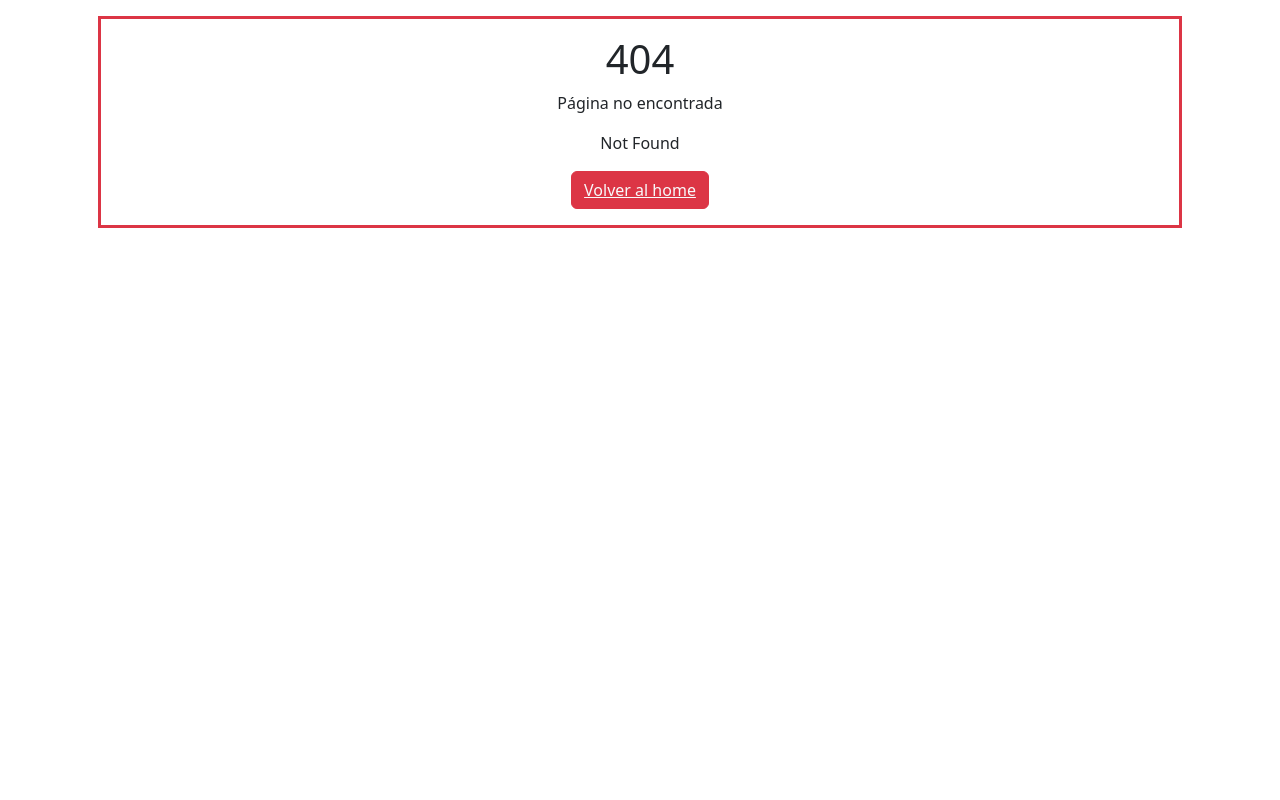
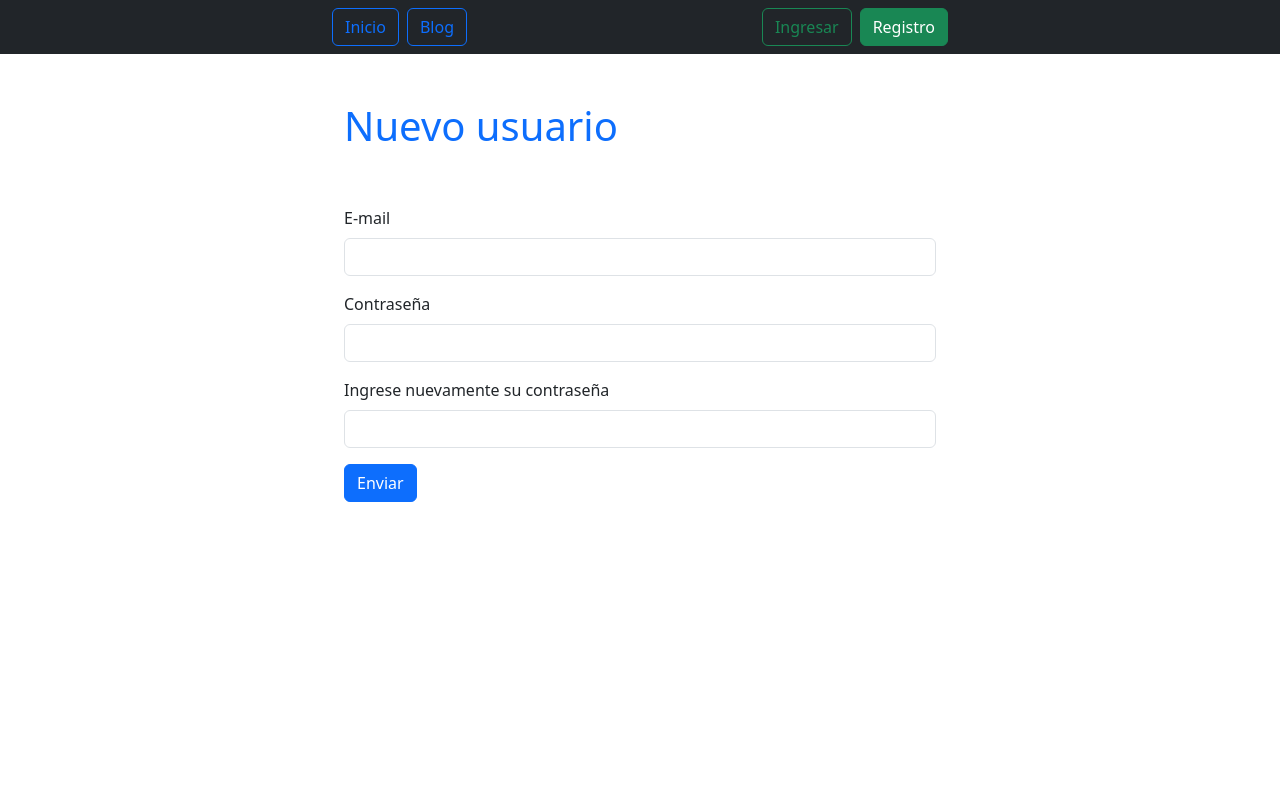
Before and after one commit to marianacont/react_spa_router, a React (Vite) app: page /register in a window 1280 px wide. Before the commit this address had no page. Shown: the top 800 px of the page. Built offline with nearby package versions, Linux system fonts and the light colour scheme; no server answers.

Commit message:
termino registro de usuario, logout y empujar a dashboard e inicio

```diff
--- a/package.json
+++ b/package.json
@@ -9,6 +9,7 @@
     "preview": "vite preview"
   },
   "dependencies": {
+    "firebase": "^9.18.0",
     "react": "^18.2.0",
     "react-dom": "^18.2.0",
     "react-router-dom": "^6.9.0"
--- a/src/components/Navbar.jsx
+++ b/src/components/Navbar.jsx
@@ -6,24 +6,15 @@ const Navbar = () =>{
     return (
         <>
         <nav className="navbar navbar-dark bg-dark sticky-top">
-            <div className="container">
-                <NavLink to="/" className="btn btn-outline-primary">Home</NavLink>
+            <div className="container col-lg-6 mx-auto">
+                <div>
+                    <NavLink to="/" className="btn btn-outline-primary">Inicio</NavLink>
+                    <NavLink to="/blog" className="btn btn-outline-primary mx-2">Blog</NavLink></div>
 
-                {
-                    user && (
-                        <>
-                        <NavLink to="/dashboard" className="btn btn-outline-primary">Dashboard</NavLink>
-                        <button className="btn btn-info btn-sm" onClick={() => {
-
-                            setUser(false)
-                        }}>
-                            Log out</button>
-                        </>
-                    )
-                }
+                <div> <NavLink to="/login" className="btn btn-outline-success mx-2">Ingresar</NavLink>
+                <NavLink to="/register" className="btn btn-outline-success">Registro</NavLink></div>
 
 
-                <NavLink to="/blog" className="btn btn-outline-primary">Blog</NavLink>
 
 
             </div>
--- /dev/null
+++ b/src/config/firebase.js
@@ -0,0 +1,27 @@
+import { initializeApp } from "firebase/app";
+import { createUserWithEmailAndPassword, getAuth, signInWithEmailAndPassword, signOut } from "firebase/auth";
+
+const firebaseConfig = {
+    apiKey: import.meta.env.VITE_FIREBASE_API_KEY,
+    authDomain: import.meta.env.VITE_FIREBASE_AUTH_DOMAIN,
+    projectId: import.meta.env.VITE_FIREBASE_PROJECT_ID,
+    storageBucket: import.meta.env.VITE_FIREBASE_STORAGE_BUCKET,
+    messagingSenderId: import.meta.env.VITE_FIREBASE_MESSAGING_SENDER_ID,
+    appId: import.meta.env.VITE_FIREBASE_APP_ID,
+};
+
+const app = initializeApp(firebaseConfig);
+
+export const auth = getAuth(app);
+
+export const loginAuth = ({email, password}) => {
+    return signInWithEmailAndPassword(auth, email, password);
+};
+
+export const register = ({email, password}) => {
+    return createUserWithEmailAndPassword(auth, email, password);
+};
+
+export const logout = () => {
+    return signOut(auth);
+}
--- a/src/context/UserContext.jsx
+++ b/src/context/UserContext.jsx
@@ -1,10 +1,24 @@
-import { createContext, useContext } from "react";
+import { createContext, useContext, useEffect } from "react";
 import { useState } from "react";
+import {onAuthStateChanged} from "firebase/auth";
+import {auth} from "../config/firebase";
 
 export const UserContext = createContext( );
 
 const UserProvider = ({children}) => {
-    const [user, setUser] = useState(false)
+    const [user, setUser] = useState(false);
+
+    useEffect(() => {
+        console.log('use efect en accion');
+        const unsuscribe =  onAuthStateChanged(auth, (user) => {
+            console.log(user)
+            setUser(user)
+        });
+        return unsuscribe
+    }, [])
+
+    if(user === false) return <p className="text-success">Loading app...</p>
+
     return (
         <UserContext.Provider value={{user, setUser}}>
             {children}
@@ -12,6 +26,6 @@ const UserProvider = ({children}) => {
     )
 }
 
-export default UserProvider
+export default UserProvider;
 
-export const useUserContext = () => useContext(UserContext)
+export const useUserContext = () => useContext(UserContext);
--- /dev/null
+++ b/src/hooks/useRedirectActiveUser.jsx
@@ -0,0 +1,12 @@
+import { useEffect } from "react";
+import { useNavigate } from "react-router-dom";
+
+export const useRedirectActiveUser = (user, path) => {
+    const navigate = useNavigate();
+
+    useEffect(() => {
+        if (user) {
+            navigate(path)
+        }
+    }, [user]);
+}
--- a/src/pages/Blog.jsx
+++ b/src/pages/Blog.jsx
@@ -6,6 +6,7 @@ const Blog = () => {
 
      return <>
         <h1 className="py-5 text-center">Blog</h1>
+        <p>Lorem ipsum dolor, sit amet consectetur adipisicing elit. Ex, pariatur eligendi? Id illum blanditiis eius autem nemo iusto non explicabo consequuntur. Ipsum, vel. Cupiditate placeat quae reprehenderit aut repellat rerum, odio a corrupti, sint esse laudantium asperiores eaque tempore cum sunt commodi, facilis aspernatur laborum totam. Sequi ab non ea.</p>
         <ul className="list-group ">
             {posts.length > 0  ? (
                 posts.map((post) => (
--- a/src/pages/Dashboard.jsx
+++ b/src/pages/Dashboard.jsx
@@ -1,8 +1,22 @@
+import { logout } from "../config/firebase";
 
 const Dashboard = () => {
+
+    const handleLogOut = async() => {
+        try {
+            await logout();
+        } catch(error){
+            console.log(error)
+        }
+    }
+
     return <>
+
         <h1 className="my-5 text-center">Dashboard</h1>
         <h2>Bienvenido Usuario</h2>
+        <p>Esta es una ruta protegida a la que solo tienen acceso los usuarios que han iniciado sesión correctamente</p>
+
+        <button onClick={handleLogOut} className="btn btn-success" >Cerrar sesión</button>
     </>
 }
 
--- a/src/pages/Inicio.jsx
+++ b/src/pages/Inicio.jsx
@@ -14,13 +14,7 @@ const Inicio = () => {
     return <>
         <h1 className="py-5 text-center">Bienvenidos</h1>
 
-        <div className="text-center m-2 mb-5 p-4 border border-info border-3 rounded">
-            <button
-            onClick={handleLogin}
-            className="btn btn-info"
-            type="button">
-                Iniciar sesión</button>
-        </div>
+
 
 
         <p>Esta es una app o SPA creada con React en la que utilizamos React Router.
@@ -43,6 +37,16 @@ const Inicio = () => {
         <p>
         <strong>Aclaración:</strong> Este sitio simula un inicio de sesión, pero no contiene ninguna funcionalidad de backend, por lo que sólo se trata de un ejercicio práctico para comprender el uso de rutas privadas.
         </p>
+        <hr />
+        <h2>Firebase</h2>
+        <p>Firebase es una plataforma de desarrollo de apps que te ayuda a compilar y desarrollar las apps
+        <br /> Permite trabajar con base de datos y autenticación. También provee hosting de proyectos.
+            <br />
+        Firebase ofrece un backend ya configurado y vamos a poder administrarlo sin necesidad de tener que configurarlo ya que no demanda conocimientos de backend.
+        <br />
+        Mediante Firebase puedo seleccionar un método de autenticació para los usuarios que visiten mi página: email y contraseña, teléfono, Google, Facebook, etc. Creé un método simple con email y contraseña y registré un usuario para hacer pruebas. Con los métodos <span>createUserWithEmailAndPassword</span> y <span> signInWithEmailAndPassword</span> puedo registrar un usuario e iniciar sesión respectivamente.
+
+        </p>
     </>
 }
 
--- /dev/null
+++ b/src/pages/Login.jsx
@@ -0,0 +1,73 @@
+import { useEffect, useState } from "react"
+import { useNavigate } from "react-router-dom"
+import { loginAuth } from "../config/firebase"
+import { useUserContext } from "../context/UserContext"
+
+
+const Login = () => {
+
+    const [email, setemail] = useState('')
+    const [password, setpassword] = useState('')
+    const navigate = useNavigate()
+    const {user} = useUserContext()
+
+    useEffect(() => {
+        if(user) {
+            navigate('/dashboard')
+        }
+    }, [user])
+
+
+    const handleSubmit = async (e) => {
+        e.preventDefault()
+        console.log('submit')
+        try {
+            const credentialUser = await loginAuth({email, password})
+            console.log(credentialUser)
+        } catch (error) {
+            console.log(error)
+        }
+    }
+
+    return (
+        <>
+        <div className="container vh-100 d-inline-block">
+            <h1 className="py-5 text-primary">Login</h1>
+                <form onSubmit={handleSubmit}>
+                    <div className="mb-3">
+                        <label htmlFor="email" className="form-label">E-mail</label>
+                        <input
+                            type="email"
+                            className="form-control"
+                            id="email"
+                            value={email}
+                            onChange={(e) => setemail(e.target.value)}
+                            ></input>
+                    </div>
+                    <div className="mb-3">
+                        <label htmlFor="password" className="form-label">Contraseña</label>
+                        <input
+                            type="password"
+                            className="form-control"
+                            id="password"
+                            value={password}
+                            onChange={(e) => setpassword(e.target.value)}
+                            ></input>
+                    </div>
+
+                    <button type="submit" className="btn btn-primary">Enviar</button>
+
+                    <div className="blockquote-footer py-5">Para probar el login, ingresá los datos iguientes:
+                        <br />Email: juan@test.com
+                        <br />Contraseña: 123456
+                    </div>
+                </form>
+        </div>
+
+
+        </>
+    )
+}
+
+
+    export default Login
--- /dev/null
+++ b/src/pages/Register.jsx
@@ -0,0 +1,74 @@
+import { useState } from "react"
+import { register } from "../config/firebase"
+import { useUserContext } from "../context/UserContext"
+import { useRedirectActiveUser } from "../hooks/useRedirectActiveUser"
+
+
+const Register = () => {
+
+    const [email, setemail] = useState('')
+    const [password, setpassword] = useState('')
+
+    const {user} = useUserContext()
+
+    useRedirectActiveUser(user, "/dashboard")
+
+    const handleSubmit = async (e) => {
+        e.preventDefault()
+        try {
+            const credentialUser = await register({email, password})
+            console.log(credentialUser)
+        } catch (error) {
+            console.log(error)
+        }
+    }
+
+    return (
+        <>
+        <div className="container vh-100 d-inline-block">
+            <h1 className="py-5 text-primary">Nuevo usuario</h1>
+                <form onSubmit={handleSubmit}>
+                    <div className="mb-3">
+                        <label htmlFor="email" className="form-label">E-mail</label>
+                        <input
+                            type="email"
+                            className="form-control"
+                            id="email"
+                            value={email}
+                            onChange={(e) => setemail(e.target.value)}
+                            ></input>
+                    </div>
+                    <div className="mb-3">
+                        <label htmlFor="password" className="form-label">Contraseña</label>
+                        <input
+                            type="password"
+                            className="form-control"
+                            id="password"
+                            value={password}
+                            onChange={(e) => setpassword(e.target.value)}
+                            ></input>
+                    </div>
+                    <div className="mb-3">
+                        <label htmlFor="password2" className="form-label">Ingrese nuevamente su contraseña</label>
+                        <input
+                            type="password"
+                            className="form-control"
+                            id="password2"
+                            value={password}
+                            onChange={(e) => setpassword(e.target.value)}
+                            ></input>
+                    </div>
+
+                    <button type="submit" className="btn btn-primary">Enviar</button>
+
+
+                </form>
+        </div>
+
+
+        </>
+    )
+}
+
+
+    export default Register
```
Also changed, not shown: src/router/router.jsx (+8 -3 lines), src/assets/buho.png (added), 1 other file (tests, documents, lock files or other folders).
